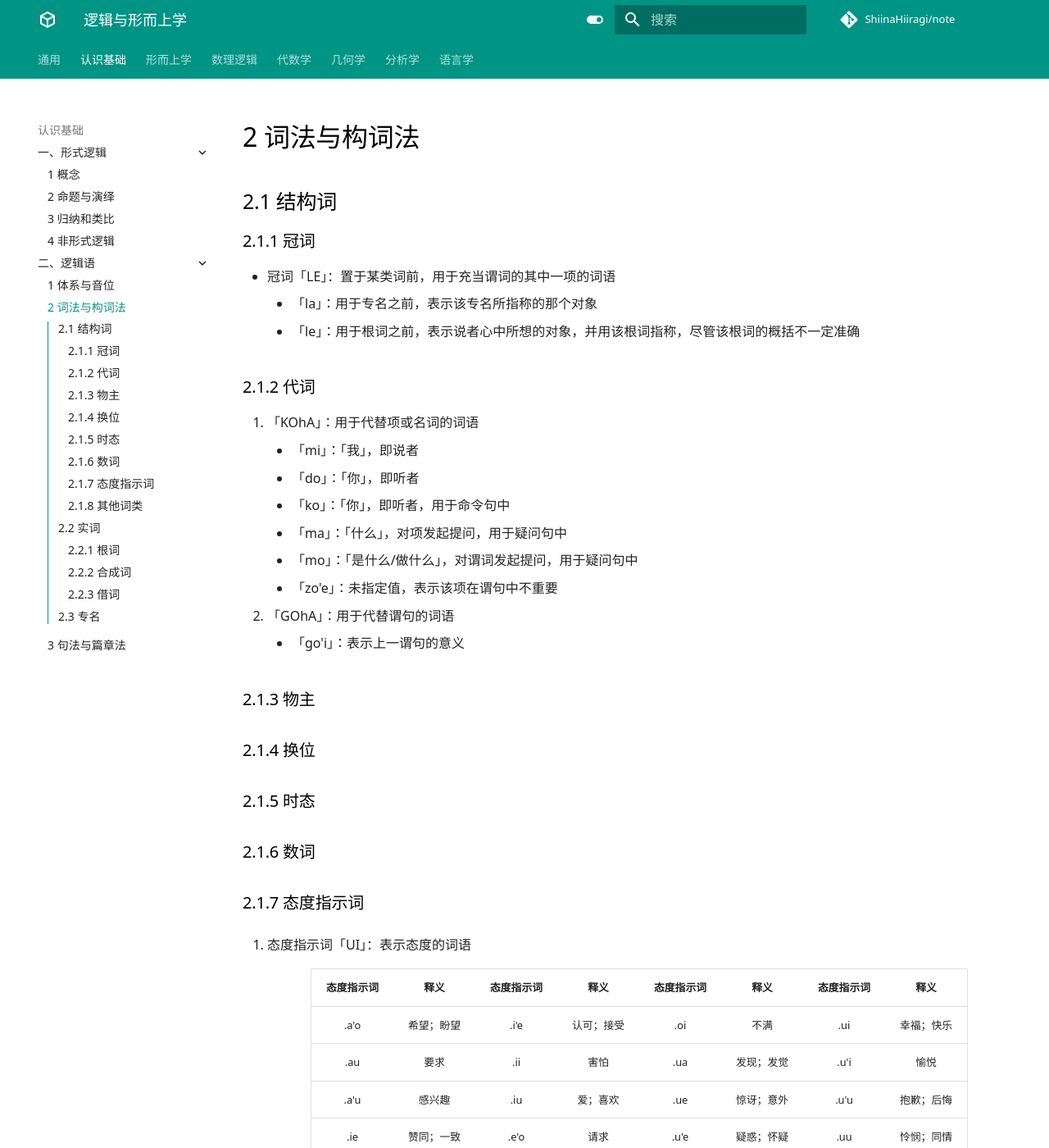
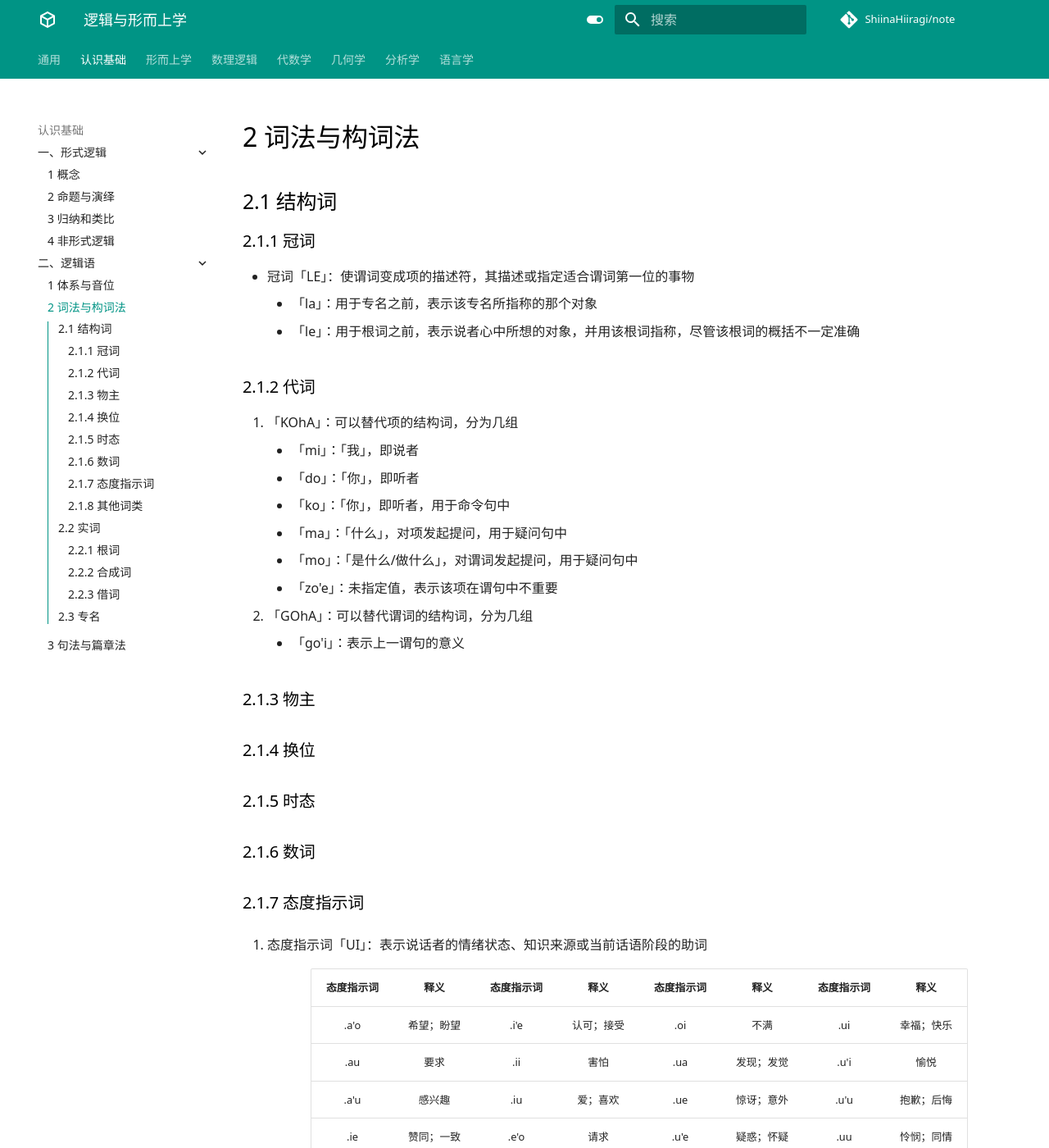
Before and after one commit to ShiinaHiiragi/note, an MkDocs documentation site: the page built from docs/cogn/jbo/lex.md, in a window 1280 px wide and 1400 px high. Shown: the whole window at 82% size. Built offline with MkDocs 1.6.1 and Material for MkDocs 9.7.7, drawn with Linux system fonts in a browser that asks for light colours; comment, search, counter and statistics services are not loaded; some of the changed text lies outside the part shown.

Commit message:
change description

```diff
--- a/docs/cogn/jbo/lex.md
+++ b/docs/cogn/jbo/lex.md
@@ -2,19 +2,19 @@
 
 ## 2.1 结构词
 ### 2.1.1 冠词
-- 冠词「LE」：置于某类词前，用于充当谓词的其中一项的词语
+- 冠词「LE」：使谓词变成项的描述符，其描述或指定适合谓词第一位的事物
     - 「la」：用于专名之前，表示该专名所指称的那个对象
     - 「le」：用于根词之前，表示说者心中所想的对象，并用该根词指称，尽管该根词的概括不一定准确
 
 ### 2.1.2 代词
-1. 「KOhA」：用于代替项或名词的词语
+1. 「KOhA」：可以替代项的结构词，分为几组
     - 「mi」：「我」，即说者
     - 「do」：「你」，即听者
     - 「ko」：「你」，即听者，用于命令句中
     - 「ma」：「什么」，对项发起提问，用于疑问句中
     - 「mo」：「是什么/做什么」，对谓词发起提问，用于疑问句中
     - 「zo'e」：未指定值，表示该项在谓句中不重要
-2. 「GOhA」：用于代替谓句的词语
+2. 「GOhA」：可以替代谓词的结构词，分为几组
     - 「go'i」：表示上一谓句的意义
 
 ### 2.1.3 物主
@@ -26,7 +26,7 @@
 ### 2.1.6 数词
 
 ### 2.1.7 态度指示词
-1. 态度指示词「UI」：表示态度的词语
+1. 态度指示词「UI」：表示说话者的情绪状态、知识来源或当前话语阶段的助词
 
     <div class="text-table">
 
@@ -42,15 +42,15 @@
     1. 通过在态度指示词后附上「NAI」类的「nai」表示否定，例如用「.uinai」表示「不开心」
     2. 态度指示词之间可以组合，例如用「.u'e.ii」表示「疑惑且害怕」
 
-2. 呼语「COI」：一类特殊的态度指示词，用于定位某个人
+2. 呼语「COI」：一类特殊的态度指示词，表示正在与某人说话（或正在说话的人）的短语
     - 「coi」：问候语，表示「你好」
     - 「mi'e」：后接介绍说者的词语，表示「我是……」
 
 ### 2.1.8 其他词类
 1. 「NA」类：包含「na」与「ja'a」
 2. 只包含一个词语的结构词类
-    1. 可删除标记「CU」
-    2. 「NAI」类
+    - 「CU」类
+    - 「NAI」类
 
 ## 2.2 实词
 ### 2.2.1 根词
```
